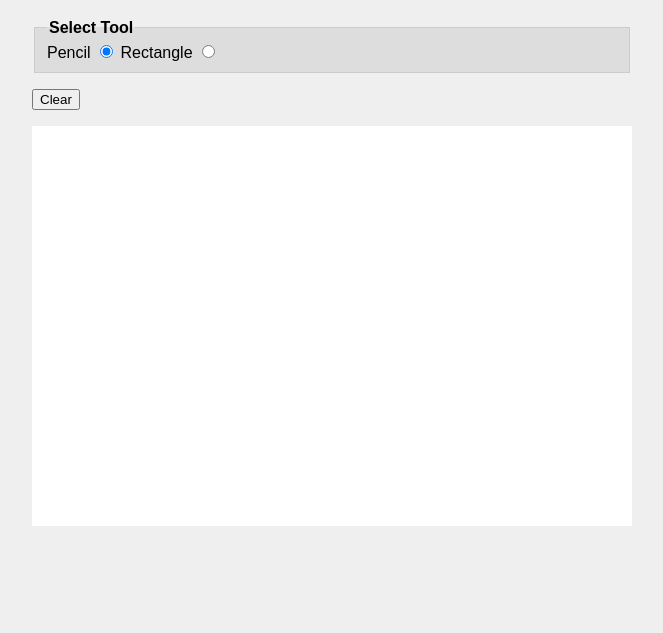
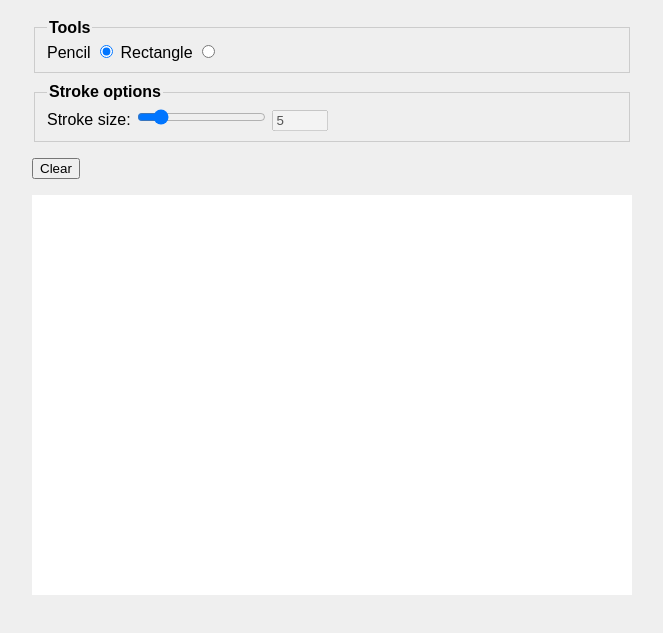
Before and after one commit to TSDenley/canvas_test_01, a plain HTML site: page index.html in a window 1280 px wide. Shown: the part 61-694 px from the top of the page, without its empty margins (308-971 px from the left). Drawn offline with Linux system fonts and the light colour scheme.

Commit message:
Stroke size options

```diff
--- a/index.html
+++ b/index.html
@@ -11,7 +11,7 @@
   <p>
     <form id="toolForm">
       <fieldset>
-        <legend>Select Tool</legend>
+        <legend>Tools</legend>
 
         <label>Pencil
           <input name="tools" value="pencil" type="radio" checked>
@@ -19,6 +19,15 @@
 
         <label>Rectangle
           <input name="tools" value="rectangle" type="radio">
+        </label>
+      </fieldset>
+
+      <fieldset>
+        <legend>Stroke options</legend>
+
+        <label>Stroke size:
+          <input id="strokeSize" type="range" min="1" max="20"">
+          <input id="strokeValue" type="number" min="1" max="20" disabled>
         </label>
       </fieldset>
     </form>
--- a/main.css
+++ b/main.css
@@ -12,10 +12,13 @@ body {
 }
 
 fieldset {
-  background-color: #ddd;
   border: 1px solid #ccc;
 }
 
-legend {
-  font-weight: bold;
-}
+  fieldset+fieldset {
+    margin-top: 10px;
+  }
+
+  legend {
+    font-weight: bold;
+  }
--- a/main.js
+++ b/main.js
@@ -12,7 +12,15 @@
   // Controls
   var toolForm = getID('toolForm'),
       tools = getN('tools'),
-      selectedTool = 'pencil';
+      selectedTool = 'pencil',
+      strokeSize = getID('strokeSize'),
+      strokeValue = getID('strokeValue'),
+      strokeMin = 1,
+      strokeMax = 30;
+      strokeSize.min = strokeValue.min = strokeMin;
+      strokeSize.max = strokeValue.max = strokeMax;
+      strokeSize.value = strokeValue.value = context.lineWidth;
+
 
   // Tool radio buttons
   toolForm.addEventListener('click', function () {
@@ -24,6 +32,11 @@
     }
   });
 
+  // Set stroke size
+  strokeSize.addEventListener('change', function (e) {
+    context.lineWidth = strokeValue.value = e.target.value;
+  });
+
   // Clear canvas
   var clearCanvas = function () {
     context.clearRect(0, 0, context.canvas.width, context.canvas.height);
@@ -33,7 +46,7 @@
       clearBtn.onclick = clearCanvas;
 
   // Draw
-  // Pen tool
+  // Pencil tool
   var drawLine = function (e) {
     var x = e.x - this.offsetLeft,
         y = e.y - this.offsetTop;
```
